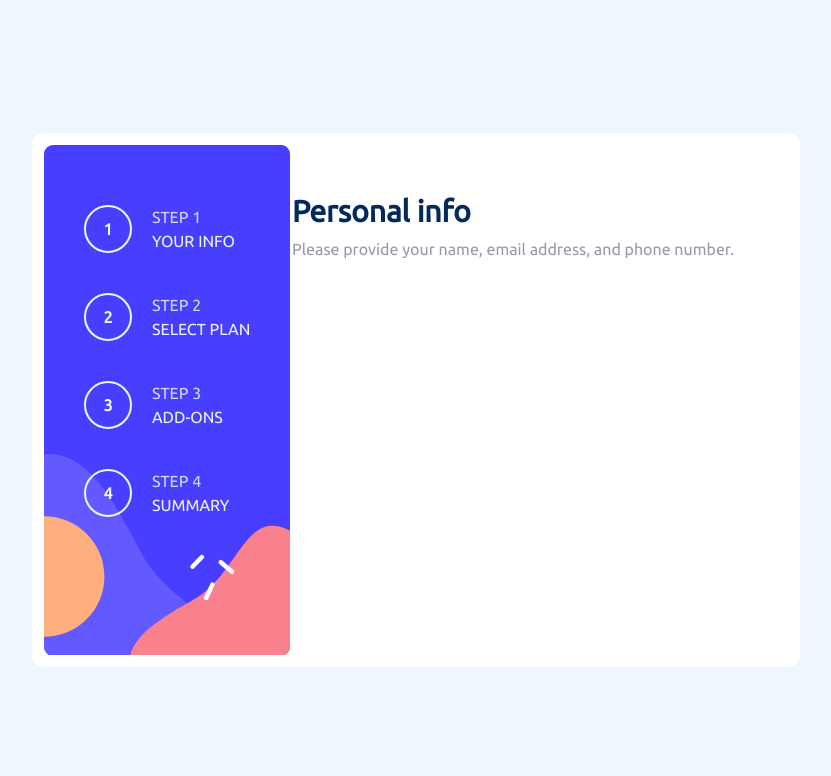
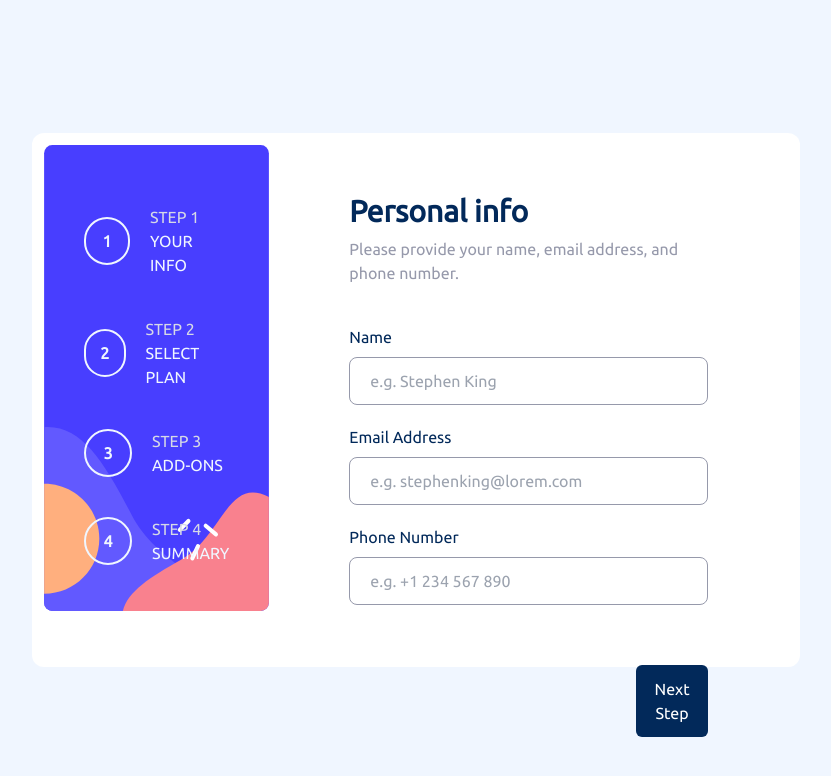
Before and after one commit to pphtw/frontendmentor-multistep, a React (Vite) app in the folder react-multistep/: page / in a window 1280 px wide. Shown: the top 776 px of the page, without its empty margins (224-1055 px from the left). Built offline with nearby package versions, Linux system fonts and the light colour scheme.

Commit message:
Add Personal info UI

```diff
--- a/react-multistep/src/components/Card.jsx
+++ b/react-multistep/src/components/Card.jsx
@@ -10,31 +10,55 @@ function CardHeader(props) {
         </h1>
         <p className="text-[#9699AB]">{props.desc}</p>
       </div>
-
-      {/* <div className="flex flex-col">
-        <form>
-          <div className="flex flex-col">
-            <label htmlFor="name">Name</label>
-            <input type="text" placeholder="e.g. Stephen King" />
-          </div>
-
-          <div className="flex flex-col">
-            <label htmlFor="email">Email Address</label>
-            <input type="email" placeholder="e.g. stephenking@lorem.com" />
-          </div>
-
-          <div className="flex flex-col">
-            <label htmlFor="phone">Phone Number</label>
-            <input type="text" placeholder="e.g. +1 234 567 890" />
-          </div>
-
-          <button className="bg-[#02295A] text-white p-3 rounded-md">
-            Next Step
-          </button>
-        </form>
-      </div> */}
     </div>
   );
+}
+
+function InputTemplate(props) {
+  return (
+    <div className="flex flex-col mb-5">
+      <label
+        htmlFor={props.field}
+        className="capitalize font-[400] text-[#02295A]"
+      >
+        {props.label}
+      </label>
+      <input
+        type={props.type}
+        placeholder={props.example}
+        className="border border-[#9699AB] rounded-lg h-12 p-5 mt-2"
+      />
+    </div>
+  );
+}
+
+class PersonalInfo extends Component {
+  render() {
+    return (
+      <div className="flex flex-col my-10">
+        <form>
+          <InputTemplate
+            field="name"
+            label="name"
+            type="text"
+            example="e.g. Stephen King"
+          />
+          <InputTemplate
+            field="email"
+            label="email address"
+            type="email"
+            example="e.g. stephenking@lorem.com"
+          />
+          <InputTemplate
+            field="phone"
+            label="phone number"
+            type="text"
+            example="e.g. +1 234 567 890"
+          />
+        </form>
+      </div>
+    );
+  }
 }
 
 class Card extends Component {
@@ -42,11 +66,16 @@ class Card extends Component {
     return (
       <div className="flex flex-row w-3/5 bg-white rounded-xl h-2/3 p-3">
         <Sidebar />
-        <div className="w-2/3 flex flex-col ">
+        <div className="w-2/3 flex flex-col mx-20">
           <CardHeader
             header="Personal info"
             desc="Please provide your name, email address, and phone number."
           />
+          <PersonalInfo />
+
+          <button className="bg-[#02295A] text-white p-3 rounded-md w-1/5 place-self-end">
+            Next Step
+          </button>
         </div>
       </div>
     );
```
